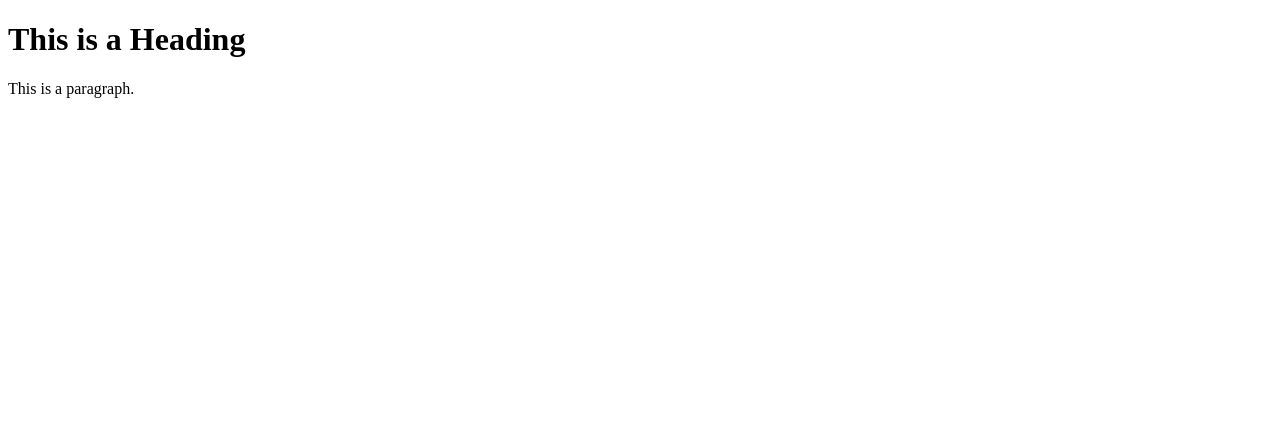
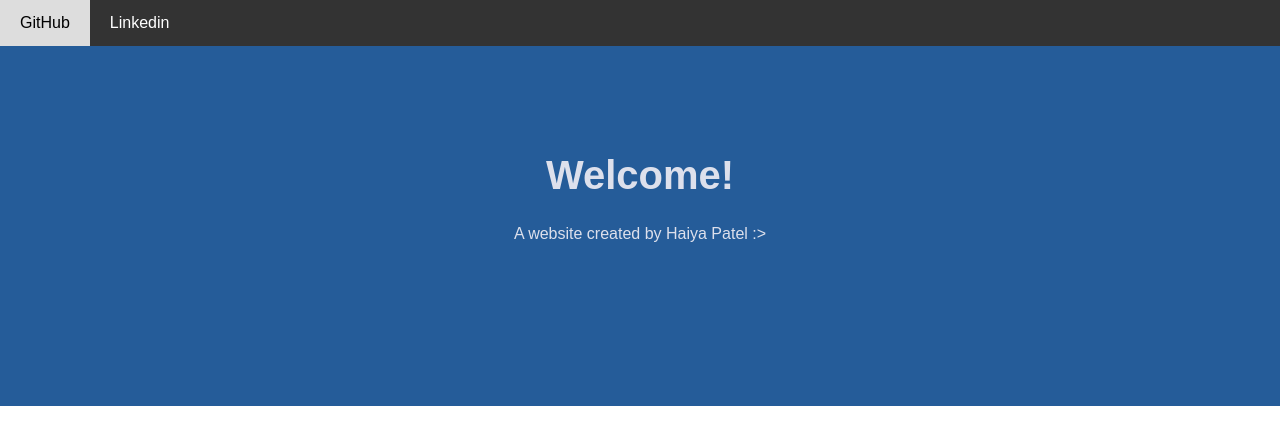
Before and after one commit to Haiya-P/Haiya-s-Website, a plain HTML site: page index.html in a window 1280 px wide. Drawn offline with Linux system fonts and the light colour scheme.

Commit message:
Added a Navigation bar and links. Referencing W3Schools in code.

```diff
--- a/index.html
+++ b/index.html
@@ -1,12 +1,72 @@
 <!DOCTYPE html>
-<html>
+<html lang="en">
 <head>
 <title>Page Title</title>
+<meta charset="UTF-8">
+<meta name="viewport" content="width=device-width, initial-scale=1">
+<style>
+body {
+  font-family: Arial, Helvetica, sans-serif;
+  margin: 0;
+}
+
+.header {
+  padding: 80px;
+  text-align: center;
+  background: #255C99;
+  height: 200px;
+  color: #DDE0EC;
+}
+
+.header h1 {
+  font-size: 40px;
+}
+/* Style the top navigation bar */
+.navbar {
+  overflow: hidden;
+  background-color: #333;
+}
+
+/* Style the navigation bar links */
+.navbar a {
+  float: left;
+  display: block;
+  color: white;
+  text-align: center;
+  padding: 14px 20px;
+  text-decoration: none;
+}
+
+/* Right-aligned link */
+.navbar a.right {
+  float: right;
+}
+
+/* Change color on hover */
+.navbar a:hover {
+  background-color: #ddd;
+  color: black;
+}
+
+/* Column container */
+.row {
+  display: -ms-flexbox; /* IE10 */
+  display: flex;
+  -ms-flex-wrap: wrap; /* IE10 */
+  flex-wrap: wrap;
+}
+/*Another Row above Navbar*, it contains my email and maybe my phone number wip*/
+</style>
 </head>
 <body>
+<div class="navbar">
+  <a href="https://github.com/Haiya-P"target="_blank">GitHub</a>
+  <a href="https://www.linkedin.com/in/haiya-patel-b70551311/"target="_blank">Linkedin</a>
 
-<h1>This is a Heading</h1>
-<p>This is a paragraph.</p>
-
+</div>
+<div class="header">
+  <h1>Welcome!</h1>
+  <p>A website created by Haiya Patel :></p>
+</div>
 </body>
 </html>
```
